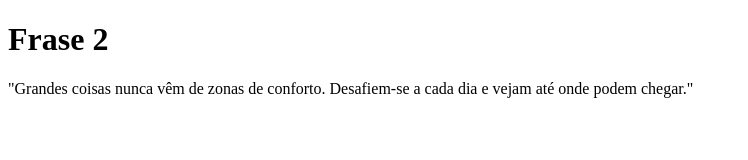
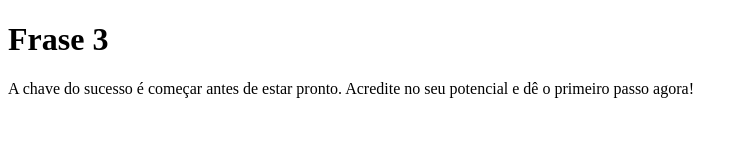
Before and after one commit to leolm83/ubutua-desafio-1, a plain HTML site: page index.html in a window 1280 px wide. Shown: the whole page, without its empty margins (0-748 px from the left). Drawn offline with Linux system fonts and the light colour scheme.

Commit message:
frase motivacional 3

```diff
--- a/index.html
+++ b/index.html
@@ -3,10 +3,10 @@
 <head>
     <meta charset="UTF-8">
     <meta name="viewport" content="width=device-width, initial-scale=1.0">
-    <title>Frase 2</title>
+    <title>Frase 3</title>
 </head>
 <body>
-    <h1>Frase 2</h1>
-    <p>"Grandes coisas nunca vêm de zonas de conforto. Desafiem-se a cada dia e vejam até onde podem chegar."</p>
+    <h1>Frase 3</h1>
+    <p>A chave do sucesso é começar antes de estar pronto. Acredite no seu potencial e dê o primeiro passo agora!</p>
 </body>
 </html>
```
